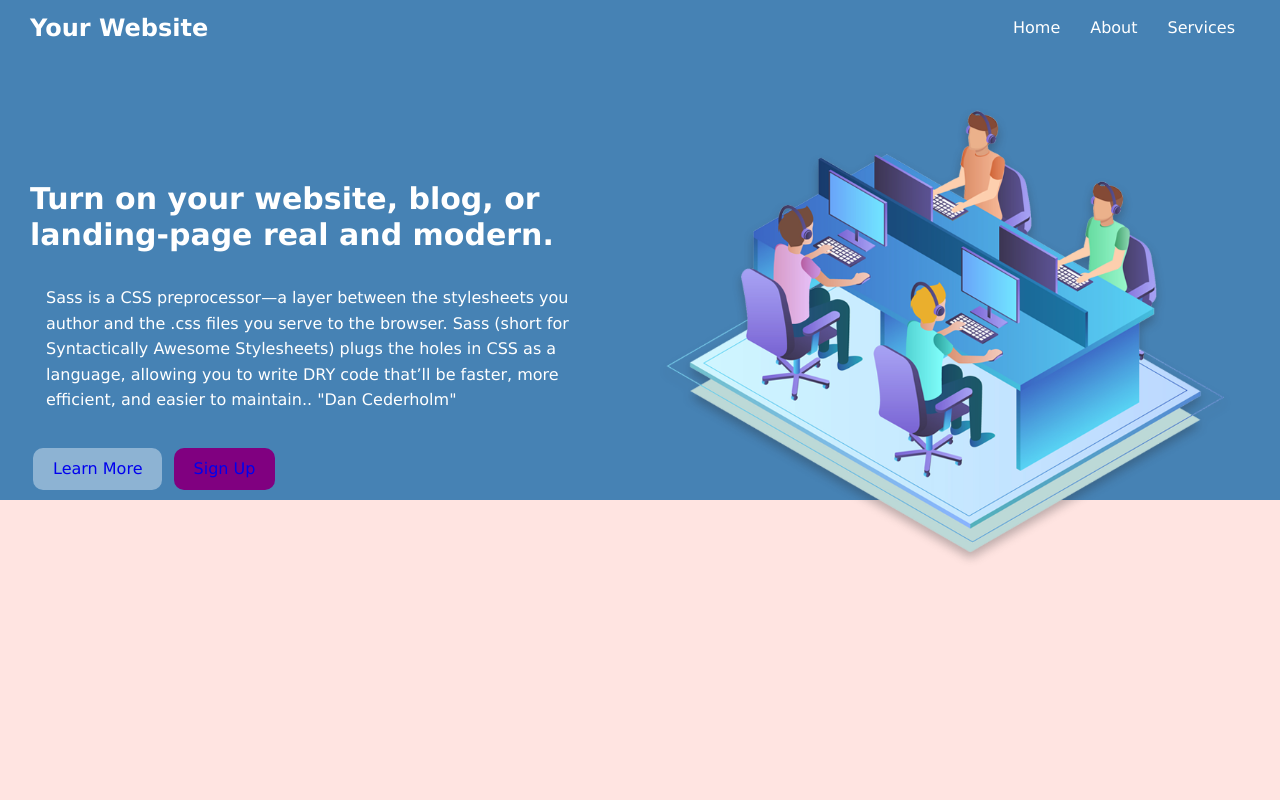
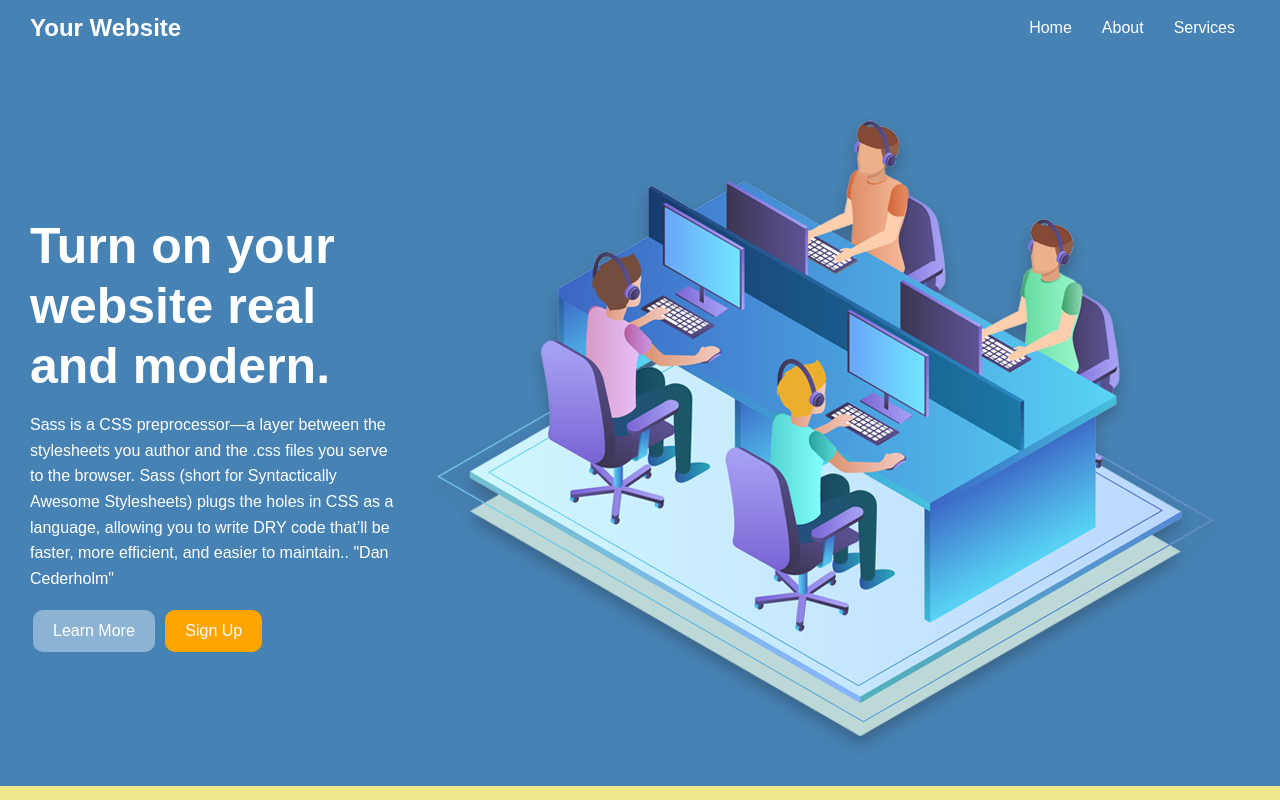
Before and after one commit to mnsantana/Saas-crash-course, a plain HTML site: page index.html in a window 1280 px wide. Drawn offline with Linux system fonts and the light colour scheme.

Commit message:
final changes, interesting knowledge to explore

```diff
--- a/index.html
+++ b/index.html
@@ -23,8 +23,8 @@
 
 			<div class="showcase-content">
 				<div>
-					<h1>Turn on your website, blog, or landing-page real and modern.</h1>
-					<p class="my-1 p-1">
+					<h1>Turn on your website real and modern.</h1>
+					<p class="my-1">
 						Sass is a CSS preprocessor—a layer between the stylesheets you author and the .css files you
 						serve to the browser. Sass (short for Syntactically Awesome Stylesheets) plugs the holes in CSS
 						as a language, allowing you to write DRY code that’ll be faster, more efficient, and easier to
--- a/scss/_buttons.scss
+++ b/scss/_buttons.scss
@@ -17,5 +17,5 @@
 
 .btn-secondary {
     @extend %btn;
-    background-color: purple;
+    background-color: $secondary-color;
 }
--- a/scss/_config.scss
+++ b/scss/_config.scss
@@ -8,13 +8,11 @@
 
 // partial for main stylesheet
 
-$font-stack: verdana,
-Helvetica,
-sans-serif;
-$light-color: mistyRose;
-$primary-color: steelBlue;
+$font-stack: Arial, Helvetica, sans-serif;
+$light-color: khaki;
+$primary-color:steelBlue;
 // $primary-color: #e0ffff;
-$secondary-color: gold;
+$secondary-color: orange;
 
 // Set text color based on bg
 @function set-text-color($color) {
--- a/scss/_mobile.scss
+++ b/scss/_mobile.scss
@@ -1,29 +1,14 @@
-// _mobile.scss for responsiveness
-
-// @media (max-width: 700px) {
-//     .showcase {
-//         height: 400px;
-//     }
-
-//     .showcase-content {
-//         text-align: center;
-
-//         img {
-//             display: none;
-//         }
-//     }
-// }
-
-@media (max-width: 700px) {
+// _mobile.scss
+@media (max-width: 800px) {
     .showcase {
         height: 400px;
     }
 
     .showcase-content {
         text-align: center;
-    }
 
-    .showcase-content img {
-        display: none;
+        img {
+            display: none;
+        }
     }
 }
--- a/scss/style.scss
+++ b/scss/style.scss
@@ -25,7 +25,7 @@ a {
 
 .showcase {
     @include set-background($primary-color);
-    height: 500px;
+    // height: 500px;
 
     nav {
         display: flex;
@@ -51,9 +51,9 @@ a {
     }
 }
 
-// a {
-//     color: white;
-// }
+a {
+    color: white;
+}
 
 .showcase-content {
     height: 100%;
@@ -62,12 +62,12 @@ a {
     justify-content: center;
     margin-top: 30px;
 
-    img {
-        width: 50%;
-    }
+    // img {
+    //     width: 50%;
+    // }
 
     h1 {
-        font-size: 30px;
+        font-size: 50px;
         line-height: 1.2;
     }
 
```
Also changed, not shown: css/style.css, license.txt (added), 1 other file.
